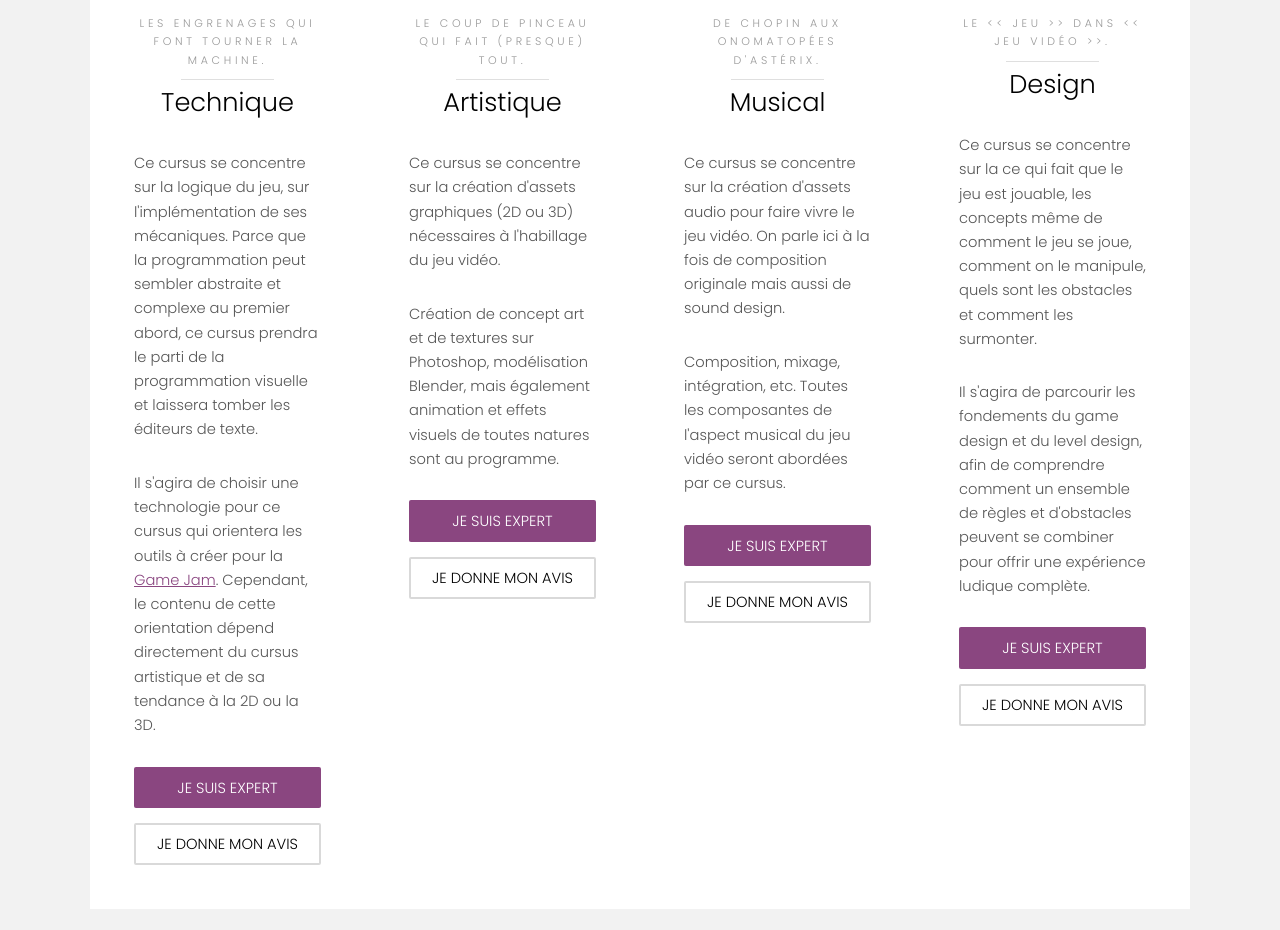
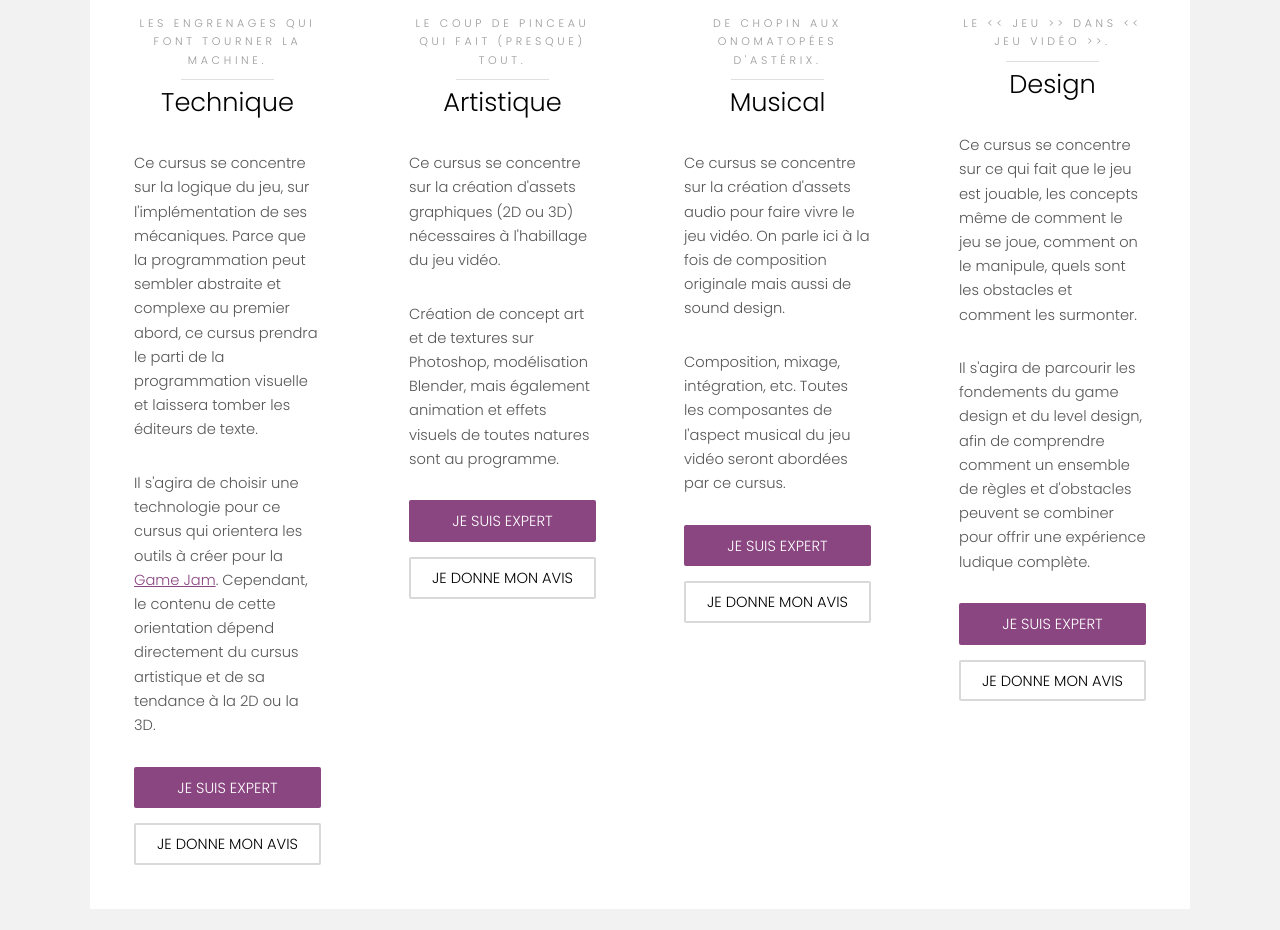
Before and after one commit to grunenwald/Minimata.github.io, a plain HTML site: page index.html in a window 1280 px wide. Shown: the part 3020-3950 px from the top of the page. Drawn offline with Linux system fonts and the light colour scheme.

Commit message:
fixed typo

```diff
--- a/index.html
+++ b/index.html
@@ -328,7 +328,7 @@
                             <h2>Design</h2>
                         </header>
                         <p>
-                            Ce cursus se concentre sur la ce qui fait que le jeu est jouable, les concepts même
+                            Ce cursus se concentre sur ce qui fait que le jeu est jouable, les concepts même
                             de comment le jeu se joue, comment on le manipule, quels sont les obstacles et comment
                             les surmonter.
                         </p>
```
